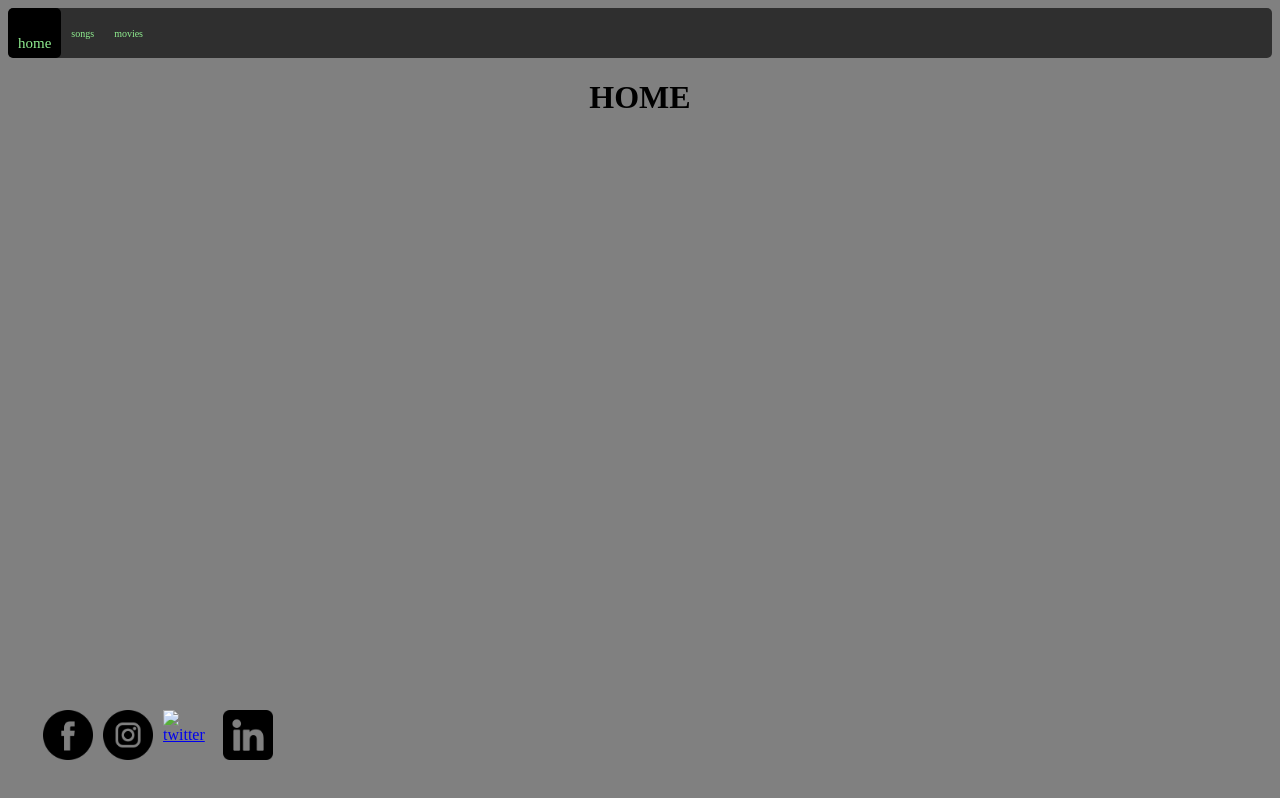
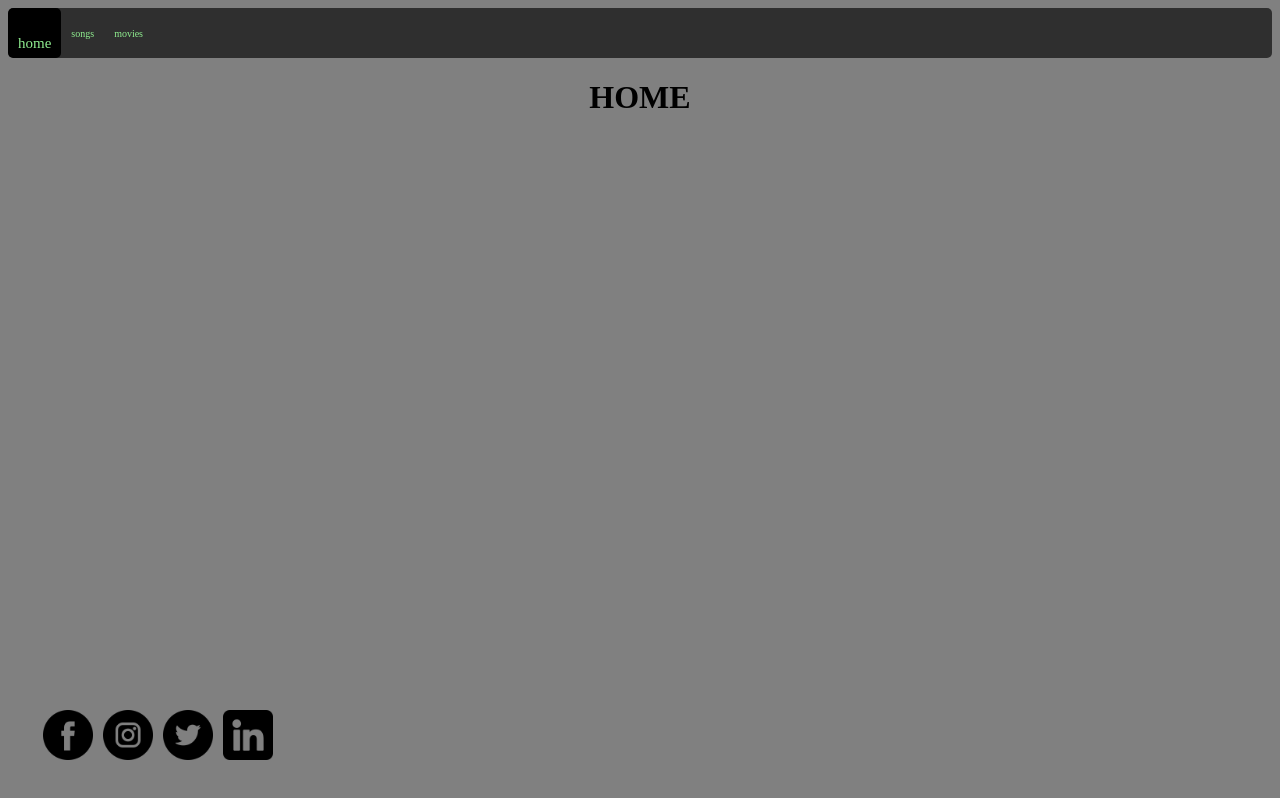
Before and after one commit to Vinitmunjani/Vinitmunjani.github.io, a plain HTML site: page index.html in a window 1280 px wide. Drawn offline with Linux system fonts and the light colour scheme; files whose address does not match are found by name.

Commit message:
Update index.html

```diff
--- a/index.html
+++ b/index.html
@@ -38,7 +38,7 @@
 					</div>
 
 					<div class="s Twitter"> <a href="https://twitter.com/MunjaniVineet?s=09">
-									<img src="/storage/emulated/0/Download/twitter.png" alt="twitter">
+									<img src="https://github.com/Vinitmunjani/Vinitmunjani.github.io/blob/19444a98bc615e268de6bf5a79ece667d9617ac9/twitter.png" alt="twitter">
 					</a></div>
 					<div class="s linkedin"></div>
 	</section>
```
